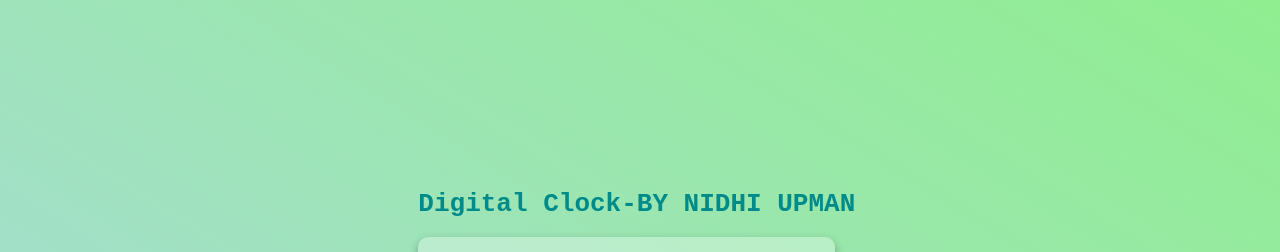
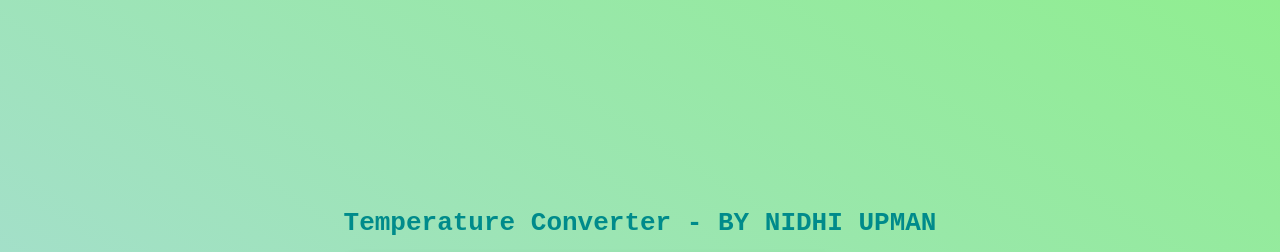
Before and after one commit to nidhiupman568/TEMPERATURE-CONVERTER, a plain HTML site: page index.html in a window 1280 px wide. Shown: the top 252 px of the page. Drawn offline with Linux system fonts and the light colour scheme.

Commit message:
changes in heading

```diff
--- a/index.html
+++ b/index.html
@@ -9,9 +9,9 @@
   </head>
   <div>
   <div>
-
-        <h1>Digital Clock-BY NIDHI UPMAN</h1>
-
+    <center>
+        <h1>Temperature Converter - BY NIDHI UPMAN</h1>
+      </center>
 </div>
 
   <body>
```
